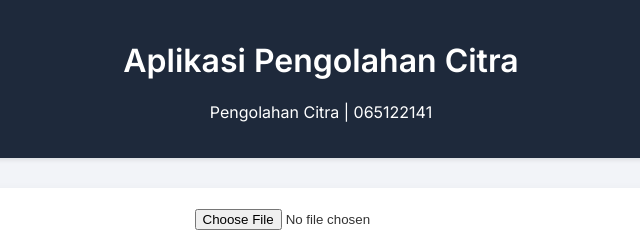
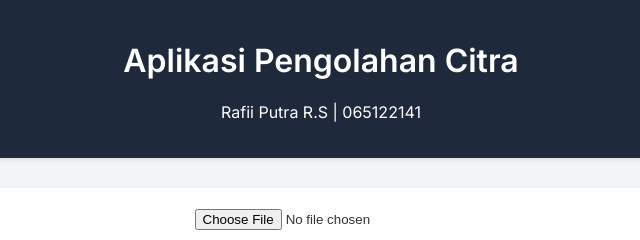
Before and after one commit to Razz-9/Pengolahan-Citra-141, a plain HTML site: page index.html in a window 1280 px wide. Shown: the top 240 px of the page, 319-959 px from the left. Drawn offline with Linux system fonts and the light colour scheme.

Commit message:
Update index.html

```diff
--- a/index.html
+++ b/index.html
@@ -98,7 +98,7 @@
 <body>
     <header>
         <h1>Aplikasi Pengolahan Citra</h1>
-        <p>Pengolahan Citra | 065122141</p>
+        <p>Rafii Putra R.S | 065122141</p>
     </header>
 
     <div class="container">
```
